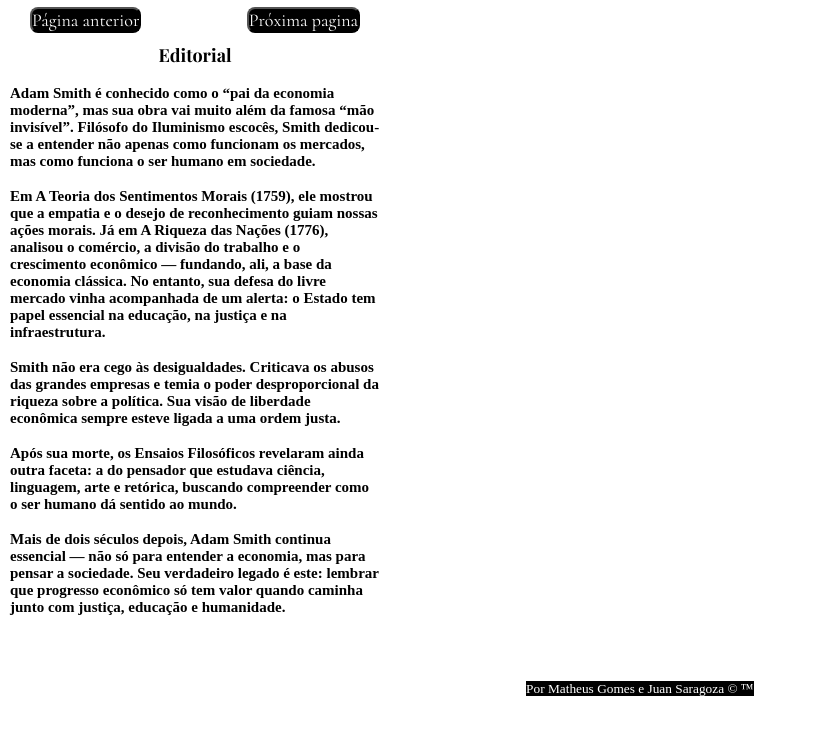
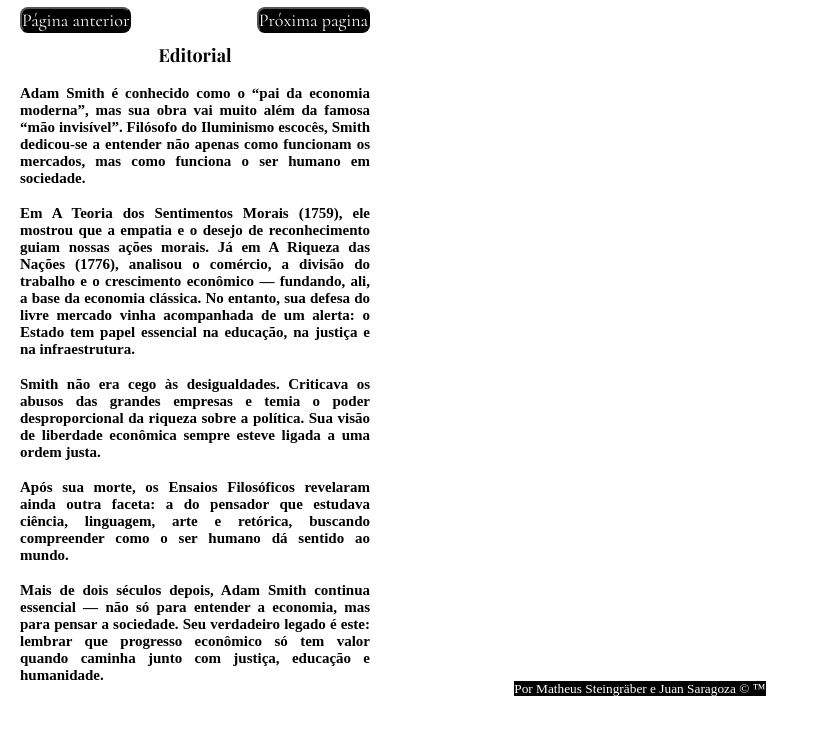
Before and after one commit to Twy1m/SA_AdamSmith, a plain HTML site: page HTML/Pag1.html in a window 1280 px wide. Shown: the part 87-822 px from the top of the page, without its empty margins (0-819 px from the left). Before the commit the page ends 800 px from the top, so only its background shows below. Drawn offline with nearby package versions, Linux system fonts and the light colour scheme; a web font is replaced by a local one.

Commit message:
ajustes finais, só falta a entrevista

```diff
--- a/HTML/Pag1.html
+++ b/HTML/Pag1.html
@@ -40,12 +40,12 @@
 
         <h4>Mais de dois séculos depois, Adam Smith continua essencial — não só para entender a economia, mas para
             pensar a sociedade. Seu verdadeiro legado é este: lembrar que progresso econômico só tem valor quando
-            caminha junto com justiça, educação e humanidade.</h4><br>
+            caminha junto com justiça, educação e humanidade.</h4><br><br>
 
 
     </main>
     <footer>
-        <small> Por Matheus Gomes e Juan Saragoza &copy; &trade;</small><br>
+        <small> Por Matheus Steingräber e Juan Saragoza &copy; &trade;</small><br>
     </footer>
 </body>
 
--- a/style.css
+++ b/style.css
@@ -2,64 +2,70 @@
 @import url('https://fonts.googleapis.com/css2?family=Playfair+Display:ital,wght@0,400..900;1,400..900&display=swap');
 @import url('https://fonts.googleapis.com/css2?family=Radley:ital@0;1&display=swap');
 @import url('https://fonts.googleapis.com/css2?family=Cormorant:ital,wght@0,300..700;1,300..700&family=Radley:ital@0;1&display=swap');
+
 /* #fefae0 */
-*{
+* {
     margin: 0px;
     padding: 0px;
 
 }
 
-body{
+body {
     height: 844px;
     width: 390px;
     display: flex;
     flex-direction: column;
     /* overflow: hidden; */
-    height: 100vh;
 }
-.capa{
+
+.capa {
     background-image: url(IMGS/Capa_Revista_Stencil.jpg);
+    background-position: center;
+    background-repeat: no-repeat;
 }
 
 /* Main ocupar a pagina toda */
-main{
+main {
     flex: auto;
-    margin-left: 10px;
-    margin-right: 10px;
-
 }
 
-button{
+button {
     background-color: black;
     color: white;
     cursor: pointer;
     border-radius: 8px;
 
     /* Animação do botão */
-}button:hover, button .btn-capa:hover {
+}
+
+button:hover,
+button .btn-capa:hover {
     background-color: #444;
     transform: scale(1.05);
 }
+
 /* efeito de clique */
 button:active {
     transform: scale(0.95);
 }
 
 /* texto do botão */
-button a{
+button a {
     color: white;
     text-decoration: none;
     font-family: "Cormorant";
     font-size: 18px;
 }
+
 /* botão da capa */
-.btn-capa-container{
+.btn-capa-container {
     display: flex;
     align-items: center;
     justify-content: center;
 
 }
-.btn-capa{
+
+.btn-capa {
     background-color: white;
     display: flex;
     justify-content: center;
@@ -70,19 +76,20 @@ button a{
     width: 100px;
 }
 
-.btn-capa a{
-    text-decoration:none;
+.btn-capa a {
+    text-decoration: none;
     color: black;
 }
 
-nav{
+nav {
     display: flex;
     justify-content: space-between;
     align-items: center;
     margin: 10px 20px;
 }
+
 /* Local e data */
-header h1{
+header h1 {
     margin-top: 8px;
     text-align: center;
     font-family: UnifrakturMaguntia;
@@ -91,30 +98,39 @@ header h1{
 }
 
 /* O que vai ter na pagina*/
-h3{
+h3 {
     text-align: center;
     font-family: "Playfair Display";
     font-size: 18px;
 }
+
 /* Texto base da pagina */
-h4{
+h4 {
     font-size: 15px;
     font-family: "Radley";
+    margin-left: 20px;
+    margin-right: 20px;
+    text-align: justify;
 }
 
 /* Título da reportagem */
-h5{
+h5 {
     text-align: center;
     font-family: "Cormorant";
     font-size: 2rem;
+
+
 }
+
 /* Subtitulo */
-h6{
+h6 {
     font-family: "Cormorant";
     font-size: 1.25rem;
+    margin-left: 15px;
+    margin-right: 20px;
 }
 
-.audio-container{
+.audio-container {
     margin: 16px auto;
     display: flex;
     justify-content: center;
@@ -159,19 +175,21 @@ font-size: 1.25rem;
     border-radius: 6px;
 }
 
-.maps-container, .img-container2{
+.maps-container,
+.img-container2 {
     display: flex;
     justify-content: center;
     margin: 15px 0;
 }
 
-.maps-container iframe, .img-container2 img{
+.maps-container iframe,
+.img-container2 img {
     width: 300px;
     height: 170px;
     border-radius: 6px;
 }
 
-footer{
+footer {
     position: fixed;
     width: 100%;
     bottom: 0;
@@ -180,7 +198,7 @@ footer{
     text-align: center;
 }
 
-footer small{
+footer small {
     background-color: black;
     font-family: "UnifrakturMaguntia";
     color: white;
```
Also changed, not shown: HTML/Pag2.html (+2 -3 lines), HTML/Pag3.html (+1 -1 lines), HTML/Pag4.html (+1 -1 lines), HTML/Pag5.html (+13 -4 lines), HTML/Pag6.html (+10 -3 lines), HTML/Pag7.html (+1 -1 lines), index.html (+1 -35 lines). Lines whose indentation alone changed are shown as unchanged.
